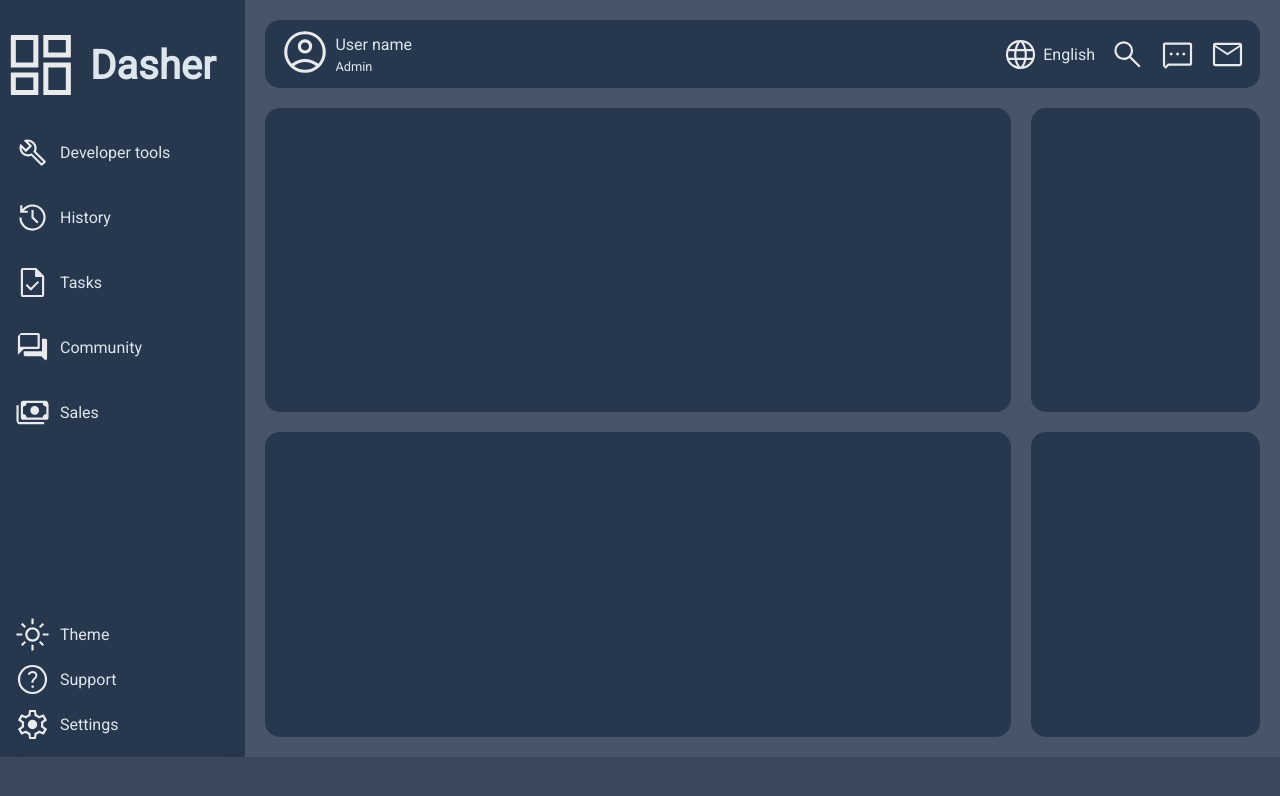
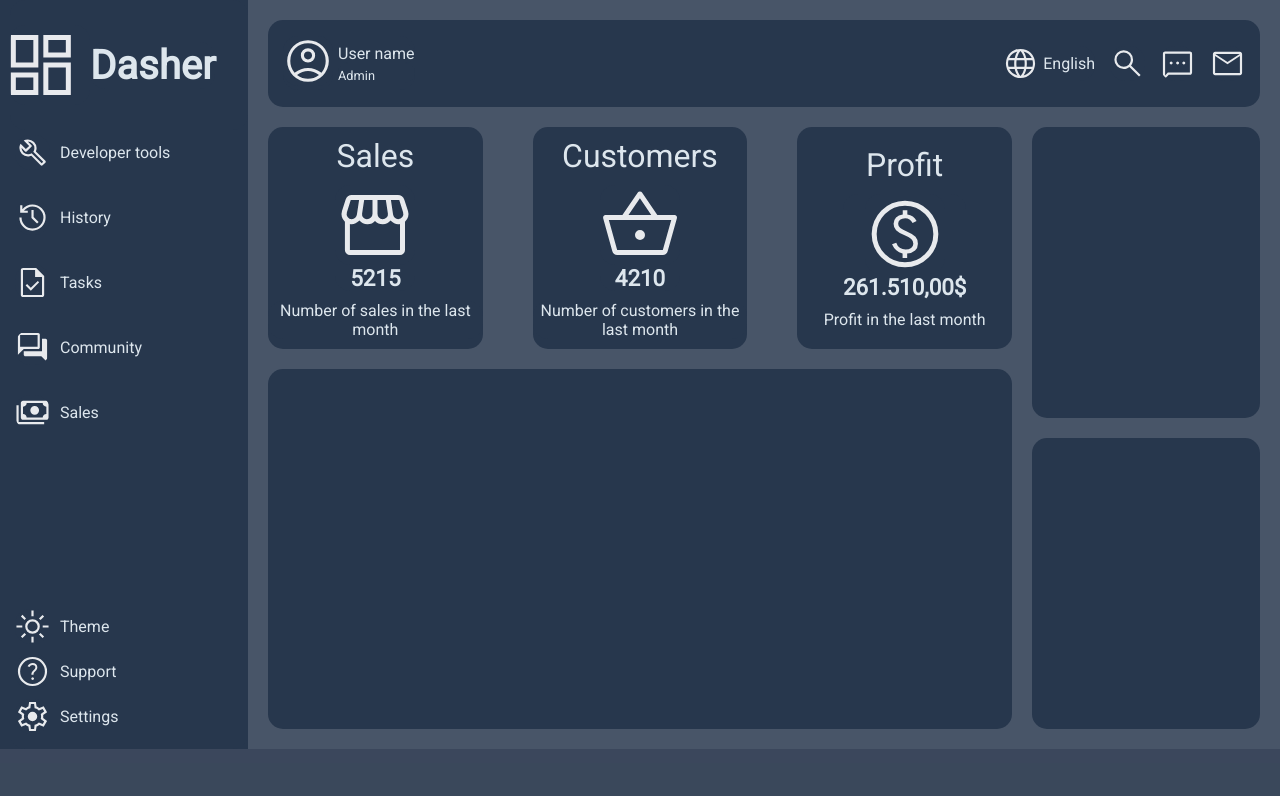
Before and after one commit to IStefann/Odin_Projects, a plain HTML site: page dashboard/index.html in a window 1280 px wide. Drawn offline with Linux system fonts and the light colour scheme.

Commit message:
Complete analytics

```diff
--- a/dashboard/index.html
+++ b/dashboard/index.html
@@ -36,14 +36,31 @@
 					<div class="sideItem"><img src="./img/community.svg" alt="Community" />Community</div>
 					<div class="sideItem"><img src="./img/sales.svg" alt="Sales" />Sales</div>
 				</div>
-				<div style="align-self:self-end;">
+				<div style="align-self: self-end">
 					<div class="sideItem"><img src="./img/light.svg" alt="Light" />Theme</div>
 					<div class="sideItem"><img src="./img/support.svg" alt="Support" />Support</div>
-					<div class="sideItem" style="margin-bottom: 10px;"><img src="./img/settings.svg" alt="Settings" />Settings</div>
+					<div class="sideItem" style="margin-bottom: 10px"><img src="./img/settings.svg" alt="Settings" />Settings</div>
 				</div>
 			</div>
-			<div class="analytics"></div>
-			<div class="table"></div>
+			<div class="analytics">
+				<div class="analyticsTab">
+					Sales
+					<div><img src="./img/sell.svg" alt="Sell" />5215</div>
+					<div>Number of sales in the last month</div>
+				</div>
+				<div class="analyticsTab">
+					Customers
+					<div><img src="./img/customer.svg" alt="customer" />4210</div>
+					<div>Number of customers in the last month</div>
+				</div>
+				<div class="analyticsTab">
+					Profit
+					<div><img src="./img/profit.svg" alt="profit" />261.510,00$</div>
+					<div>Profit in the last month</div>
+				</div>
+			</div>
+			<div class="table">
+			</div>
 			<div class="other">
 				<div class="content"></div>
 				<div class="content"></div>
--- a/dashboard/style.css
+++ b/dashboard/style.css
@@ -14,8 +14,8 @@ body {
 }
 .container {
 	display: grid;
-	grid-template-columns: 0.8fr 3fr 1fr;
-	grid-template-rows: 1fr 3fr 3fr 0.4fr;
+	grid-template-columns: 1fr 3fr 1fr;
+	grid-template-rows: 1fr 1.5fr 3fr 0.4fr;
 	height: 100%;
 	column-gap: 20px;
 	margin-bottom: 20px;
@@ -45,7 +45,8 @@ body {
 	align-items: center;
 	gap: 15px;
 }
-.icons img, .sidebar img {
+.icons img,
+.sidebar img {
 	height: 35px;
 	cursor: pointer;
 }
@@ -63,27 +64,27 @@ body {
 	grid-template-rows: 130px 1fr 130px;
 	padding-left: 10px;
 }
-.sideMain{
+.sideMain {
 	display: flex;
 	align-items: center;
 	font-size: 2.5rem;
 	font-weight: bold;
 	padding-right: 30px;
 }
-.sideItems{
+.sideItems {
 	display: flex;
 	flex-direction: column;
 	gap: 20px;
 }
-.sideItem{
+.sideItem {
 	display: flex;
 	gap: 10px;
 	padding: 5px 5px;
 	align-items: center;
 	border-radius: 0;
-	cursor:pointer;
+	cursor: pointer;
 }
-.sideItem:hover{
+.sideItem:hover {
 	background-color: rgba(72, 94, 126, 0.856);
 	border-top-left-radius: 5px;
 	border-bottom-left-radius: 5px;
@@ -95,11 +96,37 @@ body {
 	gap: 50px;
 	grid-template-columns: repeat(auto-fit, minmax(200px, 1fr));
 	margin-bottom: 20px;
+	background-color: transparent;
+}
+.analyticsTab {
+	padding:10px 0;
+	display: flex;
+	flex-direction: column;
+	align-items: center;
+	justify-content: center;
+	font-size: 2rem;
+	gap:10px;
+}
+.analyticsTab img{
+	height: 80px;
+}
+.analyticsTab div:nth-child(1) {
+	display: flex;
+	flex-direction: column;
+	align-items: center;
+	justify-content: center;
+	font-size: 1.4rem;
+	font-weight: bold;
+}
+.analyticsTab div:nth-child(2) {
+	font-size: 1rem;
+	text-align: center;
 }
 .table {
 	grid-column: 2/3;
 	grid-row: 3/4;
 	margin-bottom: 20px;
+
 }
 .other {
 	background-color: transparent;
```
Also changed, not shown: dashboard/img/customer.svg (added), dashboard/img/profit.svg (added), dashboard/img/sell.svg (added).
